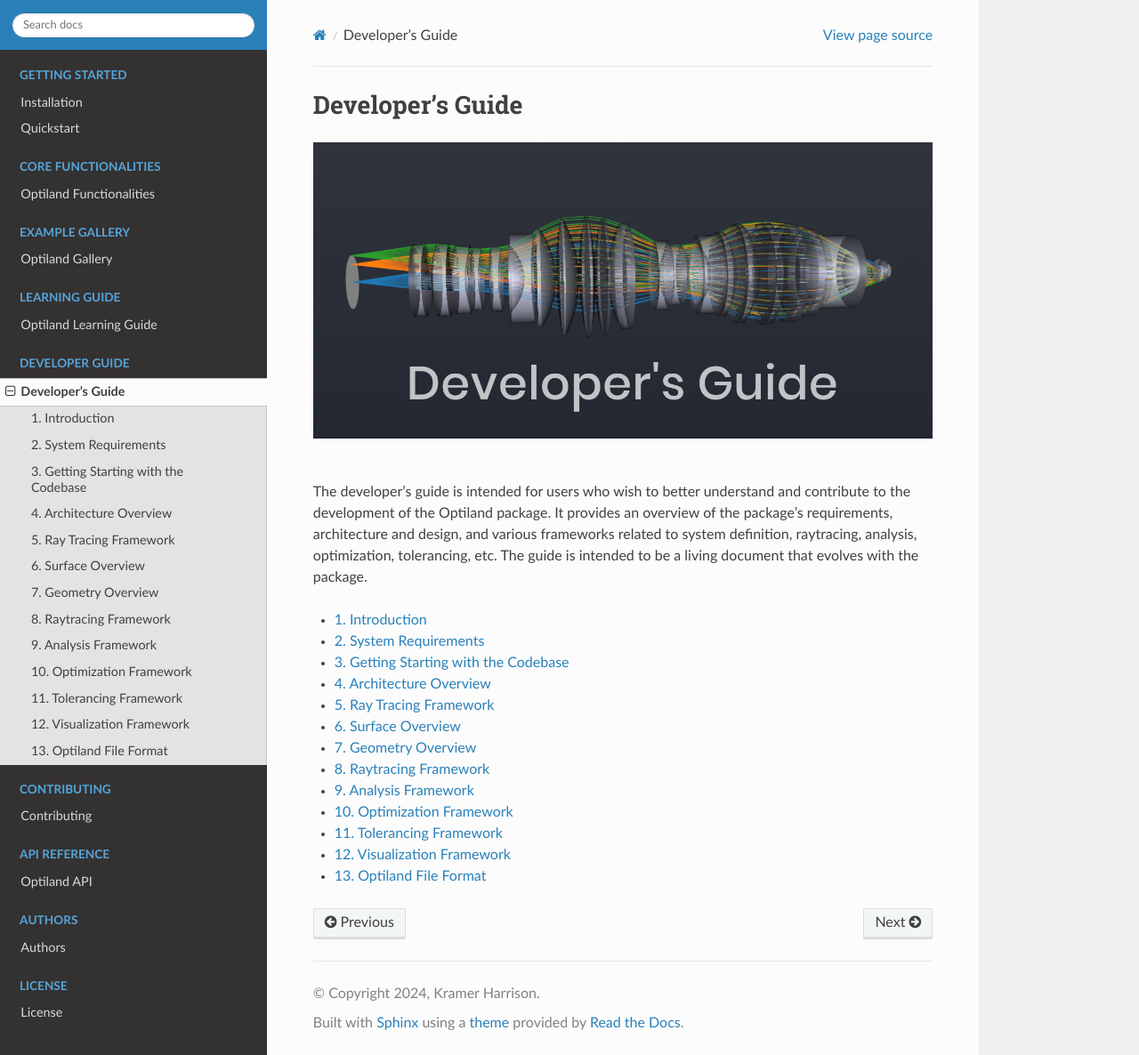
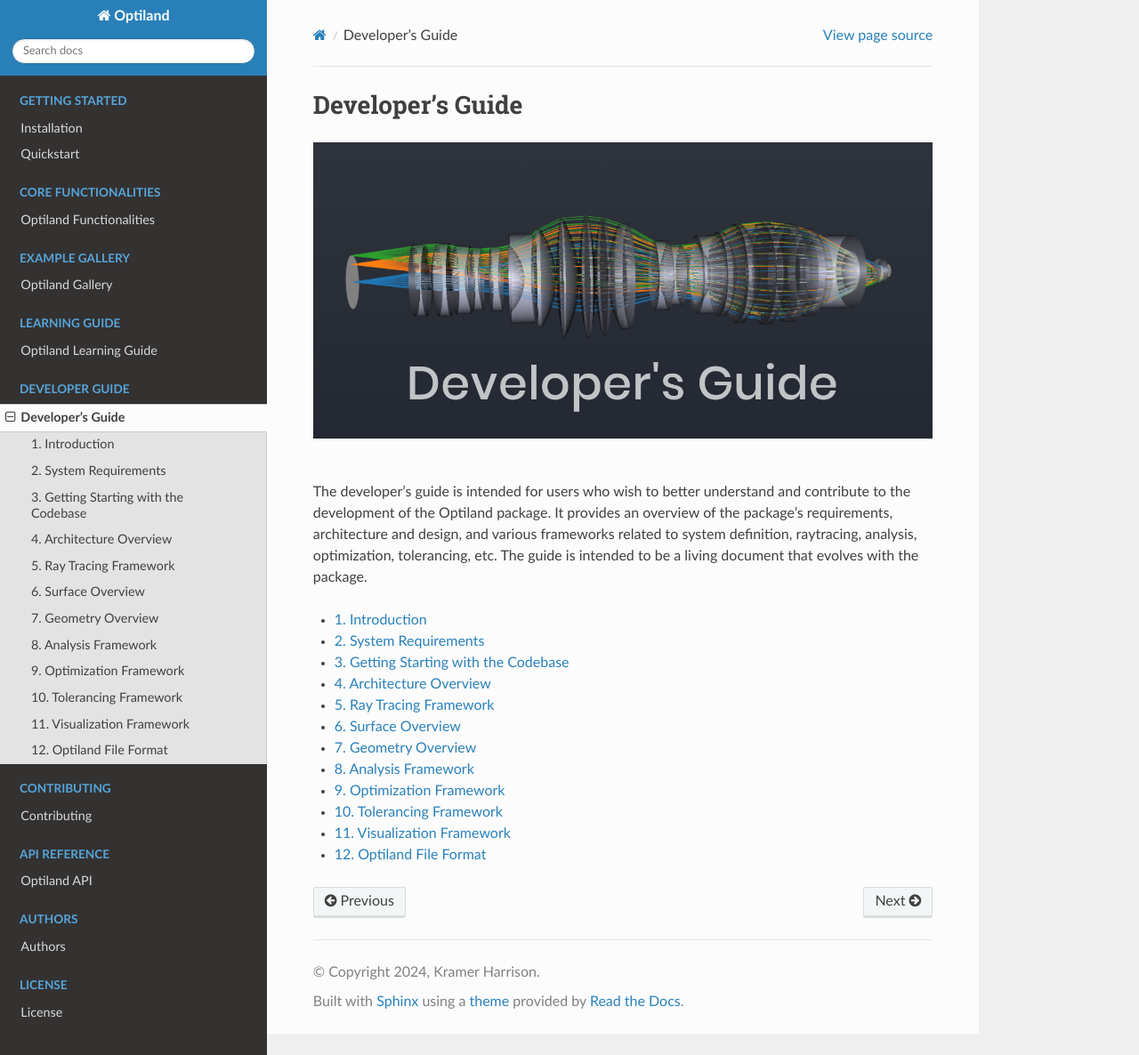
Before and after one commit to HarrisonKramer/optiland, a Sphinx documentation site: the page built from docs/developers_guide.rst, in a window 1280 px wide and 1186 px high. Shown: the whole window at 89% size. Built offline with Sphinx 7.4.7 and the Read the Docs theme 3.1.0, drawn with Linux system fonts in a browser that asks for light colours; pages that are not in the unit, such as notebooks, are missing from menus.

Commit message:
docs: remove raytracing framework section from developers guide

```diff
--- a/docs/developers_guide.rst
+++ b/docs/developers_guide.rst
@@ -24,7 +24,6 @@
    developers_guide/ray_overview
    developers_guide/surface_overview
    developers_guide/geometry_overview
-   developers_guide/raytracing_framework
    developers_guide/analysis_framework
    developers_guide/optimization_framework
    developers_guide/tolerancing_framework
--- a/docs/developers_guide/raytracing_framework.rst
+++ /dev/null
@@ -1,2 +0,0 @@
-Raytracing Framework
-====================
```
